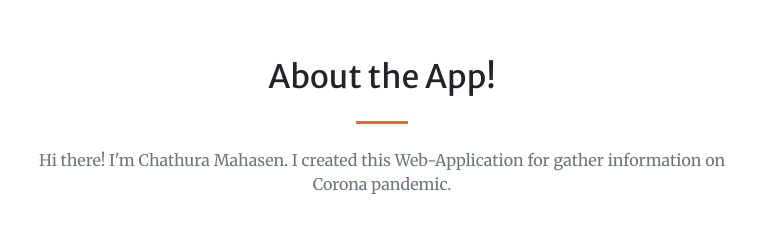
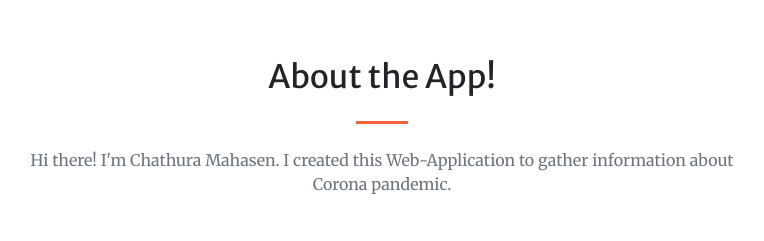
Before and after one commit to zenBandara/covid19webapp, a plain HTML site: page index.html in a window 1280 px wide. Shown: the part 3253-3494 px from the top of the page, 258-1022 px from the left. Drawn offline with nearby package versions, Linux system fonts and the light colour scheme; no server answers.

Commit message:
index.html
commit2

```diff
--- a/index.html
+++ b/index.html
@@ -157,7 +157,7 @@
                 <div class="col-lg-8 text-center">
                     <h2 class="mt-0">About the App!</h2>
                     <hr class="divider my-4" />
-                    <p class="text-muted mb-5">Hi there! I'm Chathura Mahasen. I created this Web-Application for gather information on Corona pandemic.</p>
+                    <p class="text-muted mb-5">Hi there! I'm Chathura Mahasen. I created this Web-Application to gather information about Corona pandemic.</p>
                 </div>
             </div>
             <div class="row">
```
